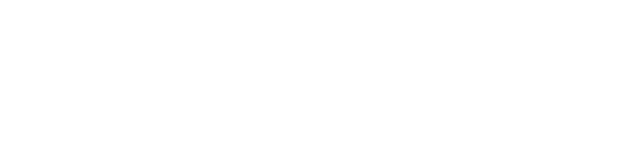
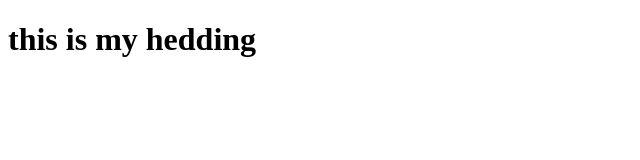
Before and after one commit to Rakibul2tr/-july-3-work, a plain HTML site: page index.html in a window 1280 px wide. Shown: the whole page, without its empty margins (0-640 px from the left). Drawn offline with Linux system fonts and the light colour scheme.

Commit message:
added headdin

```diff
--- a/index.html
+++ b/index.html
@@ -7,6 +7,6 @@
     <title>first repo</title>
 </head>
 <body>
-
+    <h1>this is my hedding</h1>
 </body>
 </html>
```
